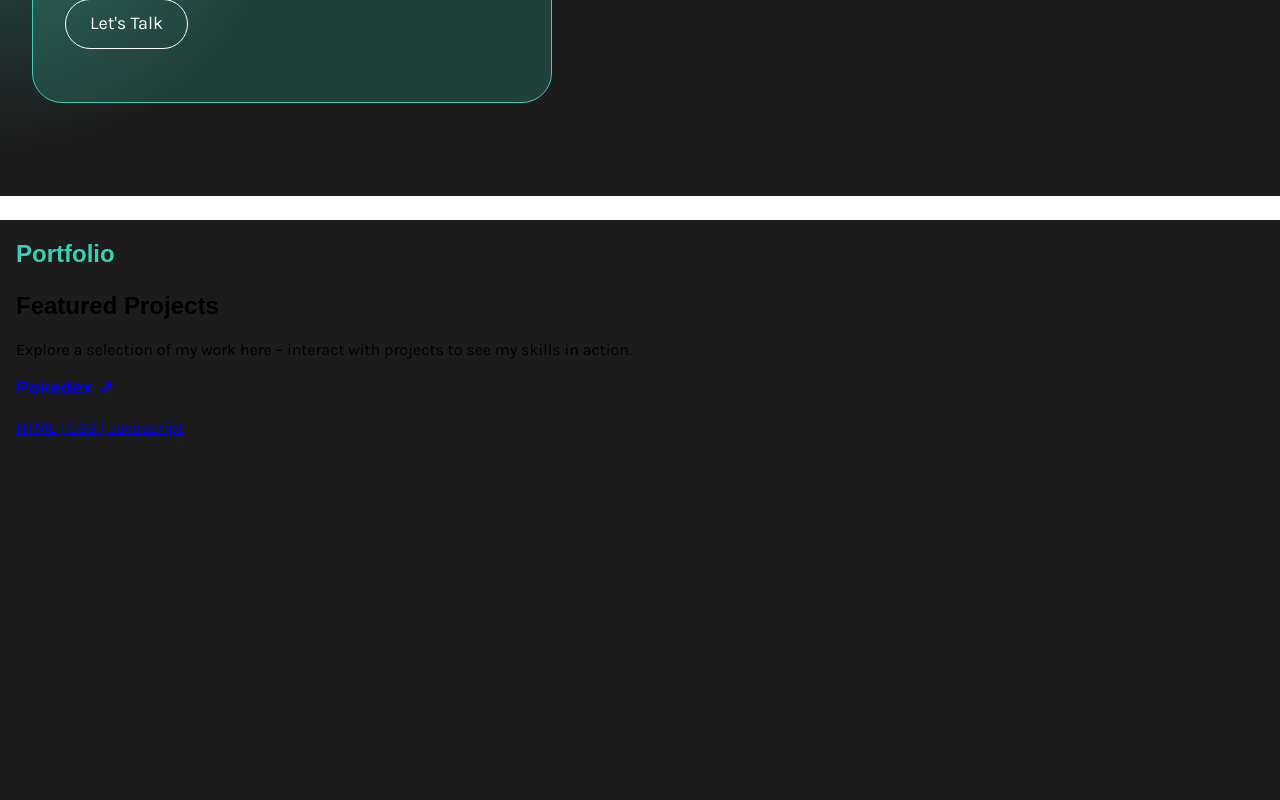
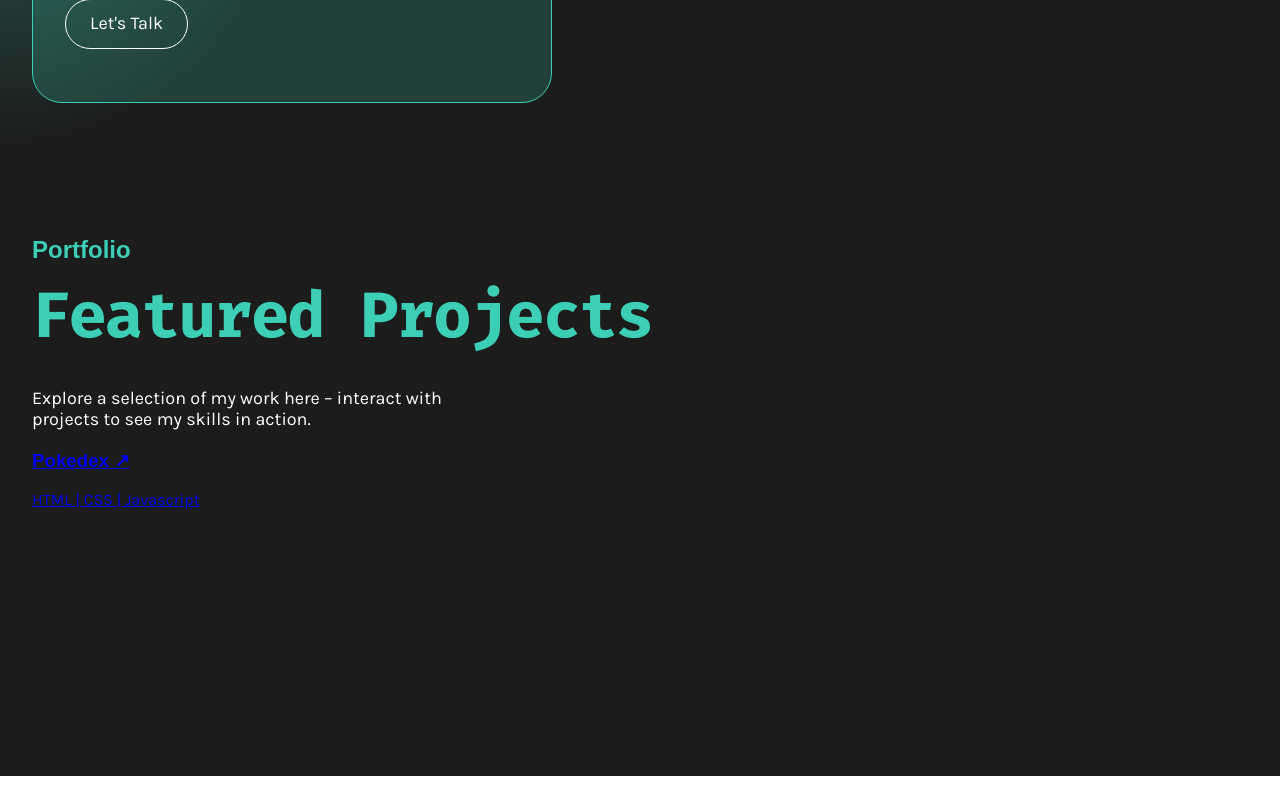
Before and after one commit to TobiasIllnerDev/Portfolio, an Angular app: page / in a window 1280 px wide. Shown: the part 2268-3068 px from the top of the page. After the commit the page ends 3044 px from the top, so only its background shows below. Built offline with nearby package versions, Linux system fonts and the light colour scheme; a web font is replaced by a local one.

Commit message:
feat: Projects section styling

```diff
--- a/src/app/pages/main-section/projects/projects.html
+++ b/src/app/pages/main-section/projects/projects.html
@@ -5,7 +5,8 @@
       <div class="projects-text-area">
         <h2>Featured Projects</h2>
         <p>
-          Explore a selection of my work here – interact with projects to see my skills in action.
+          Explore a selection of my work here – interact with <br />
+          projects to see my skills in action.
         </p>
       </div>
     </div>
--- a/src/app/pages/main-section/projects/projects.scss
+++ b/src/app/pages/main-section/projects/projects.scss
@@ -2,6 +2,7 @@
 
 .projects {
     background-color: $b-color;
+    padding: 20px 32px 0;
     min-height: 580px;
 }
 
@@ -20,11 +21,34 @@
 }
 
 .projects-header-text {
+    margin: 0;
     color: $button-green;
     font-family: "Karla", sans-serif;
     font-size: 1.5rem;
     font-weight: 700;
     padding-top: 20px;
+    padding-bottom: 20px;
+}
+
+.projects-text-area {
+  h2 {
+    margin: 0 0 40px;
+    color: $button-green;
+    font-family: "Fira Code", monospace;
+    font-size: 4rem;
+    font-weight: 700;
+    line-height: 1;
+    letter-spacing: -0.03em;
+  }
+
+  p {
+    margin: 0;
+    color: white;
+    font-family: "Karla", sans-serif;
+    font-size: 1.125rem;
+    font-weight: 400;
+    line-height: 1.2;
+  }
 }
 
 .project {
```
